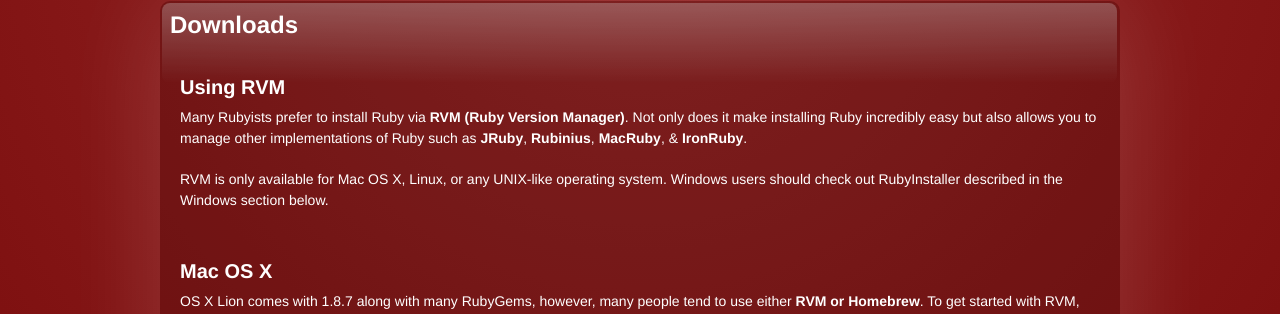
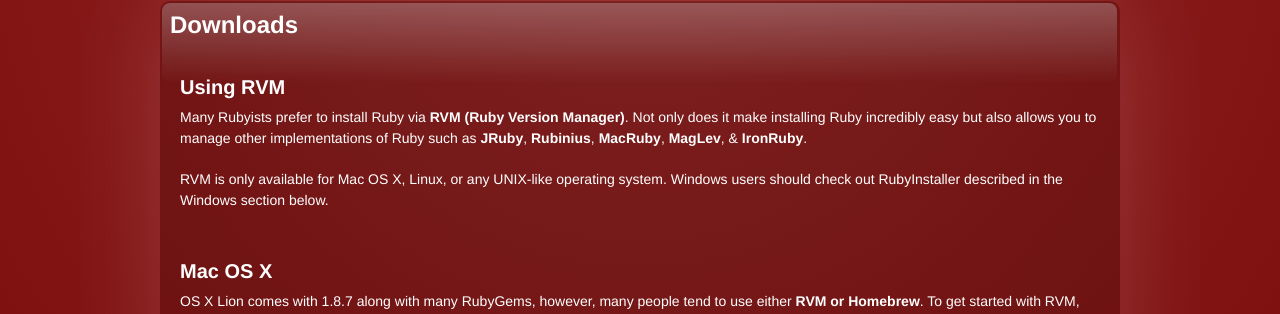
Before and after one commit to chrisledet/rubylang.info, a Jekyll site: the page built from downloads.html, in a window 1280 px wide. Shown: the part 312-626 px from the top of the page. Built offline with Jekyll 4.4.1, drawn with Linux system fonts in a browser that asks for light colours; nearby versions of some CDN libraries; Markdown is read by kramdown in place of the engine named in the settings.

Commit message:
Add MagLev

```diff
--- a/downloads.html
+++ b/downloads.html
@@ -13,6 +13,7 @@
     <a href='http://www.jruby.org/'>JRuby</a>,
     <a href='http://rubini.us/'>Rubinius</a>,
     <a href='http://www.macruby.org/'>MacRuby</a>,
+    <a href='http://maglev.gemstone.com/'>MagLev</a>,
     &amp;
     <a href='http://ironruby.net/'>IronRuby</a>.
     </p>
```
